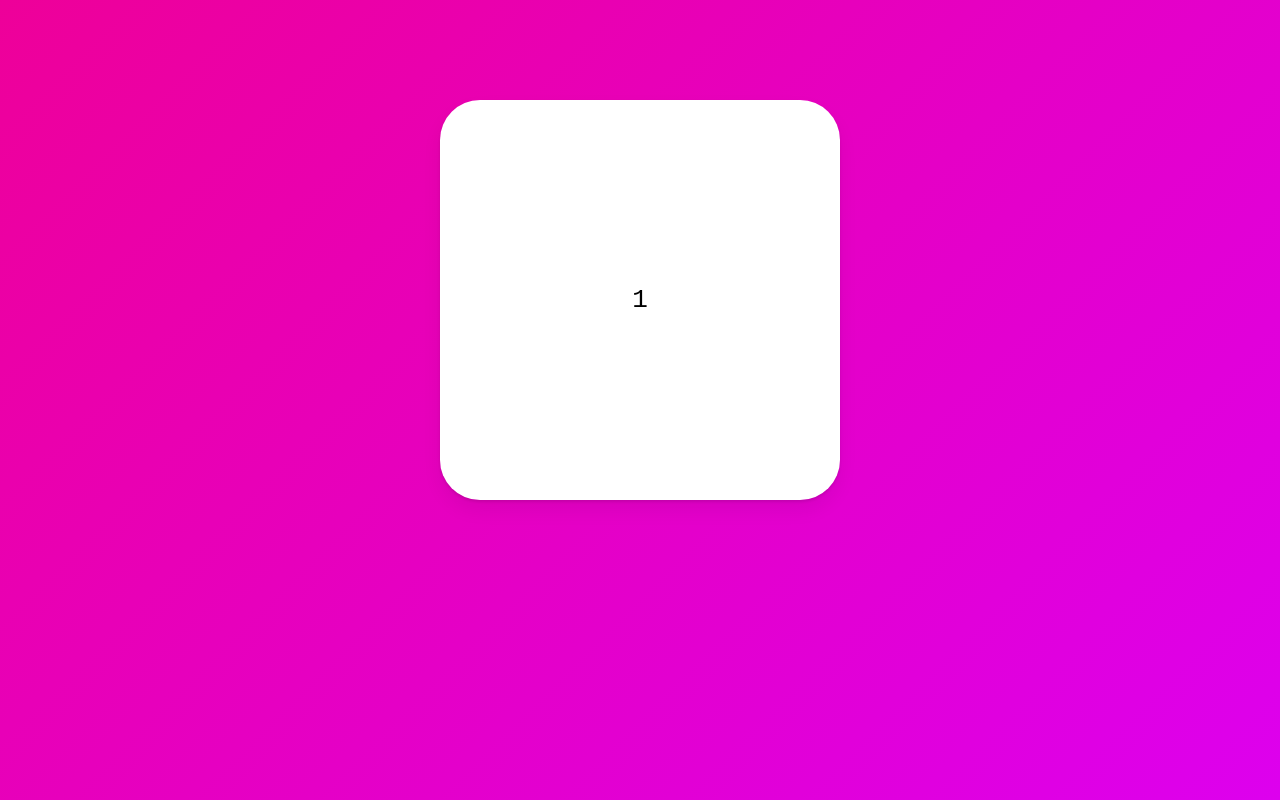
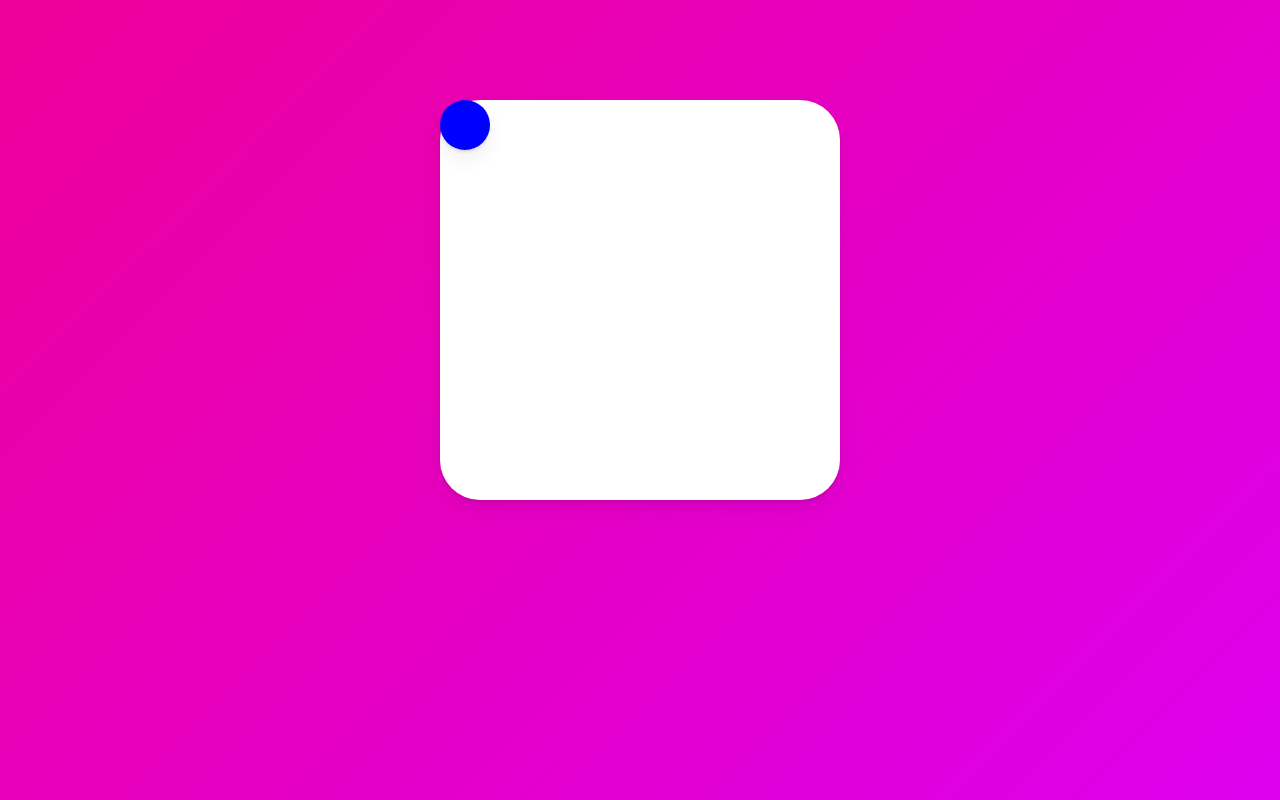
Before and after one commit to seungmin-dev/framer-animations, a React (Create React App) app: page / in a window 1280 px wide. Built offline with nearby package versions, Linux system fonts and the light colour scheme.

Commit message:
layout#1

```diff
--- a/src/App.tsx
+++ b/src/App.tsx
@@ -27,57 +27,27 @@
   font-size: 26px;
 `;
 
-const box = {
-  entry: (back: boolean) => ({
-    x: back ? -500 : 500,
-    opacity: 0,
-    scale: 0,
-  }),
-  center: {
-    x: 0,
-    opacity: 1,
-    scale: 1,
-    transition: {
-      duration: 0.5,
-    },
-  },
-  exit: (back: boolean) => ({
-    x: back ? 500 : -500,
-    opacity: 0,
-    scale: 0,
-    transition: {
-      duration: 0.2,
-    },
-  }),
-};
+const Circle = styled(motion.div)`
+  width: 50px;
+  height: 50px;
+  border-radius: 25px;
+  background-color: blue;
+  box-shadow: 0 2px 3px rgba(0, 0, 0, 0.1), 0 10px 20px rgba(0, 0, 0, 0.06);
+`;
 
 function App() {
-  const [visible, setVisible] = useState(1);
-  const [back, setBack] = useState(false);
-  const next = () => {
-    setBack(false);
-    setVisible((prev) => (prev === 10 ? 1 : prev + 1));
-  };
-  const prev = () => {
-    setBack(true);
-    setVisible((prev) => (prev === 1 ? 10 : prev - 1));
-  };
+  const [clicked, setClicked] = useState(false);
+  const toggleClicked = () => setClicked((prev) => !prev);
   return (
-    <Wrapper>
-      <AnimatePresence custom={back}>
-        <Box
-          custom={back}
-          variants={box}
-          initial="entry"
-          animate="center"
-          exit="exit"
-          key={visible}
-        >
-          {visible}
-        </Box>
-      </AnimatePresence>
-      <button onClick={prev}>prev</button>
-      <button onClick={next}>next</button>
+    <Wrapper onClick={toggleClicked}>
+      <Box
+        style={{
+          justifyContent: clicked ? "center" : "flex-start",
+          alignItems: clicked ? "center" : "flex-start",
+        }}
+      >
+        <Circle layout />
+      </Box>
     </Wrapper>
   );
 }
```
